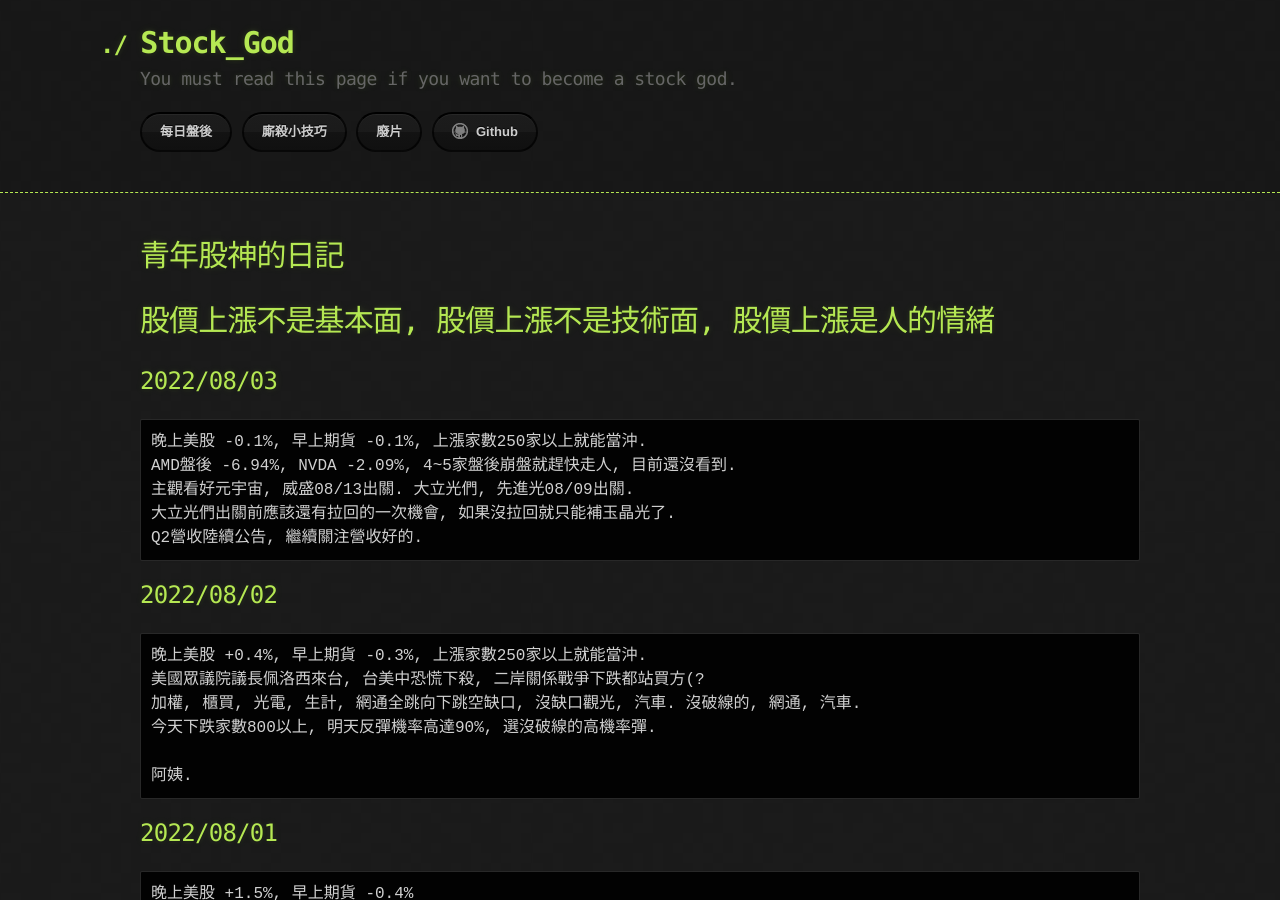
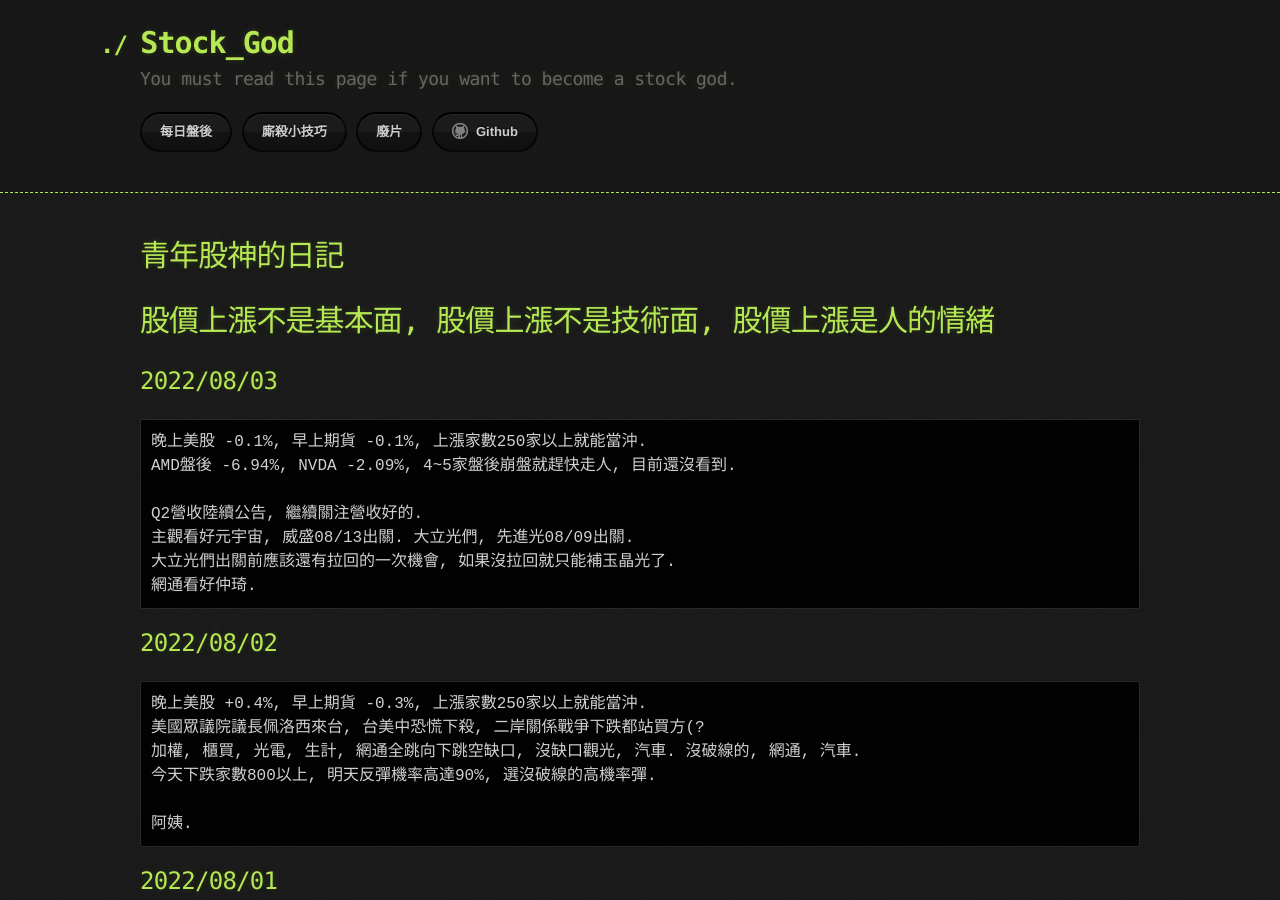
Before and after one commit to lepg5487/Stock_God, a Jekyll site: the page built from index.md, in a window 1280 px wide and 900 px high. Built offline with Jekyll 4.4.1, drawn with Linux system fonts in a browser that asks for light colours; our own code applies the rules of GitHub Pages for plain Markdown files.

Commit message:
Update index.md

````diff
--- a/index.md
+++ b/index.md
@@ -9,9 +9,11 @@ layout: testlayouts
 ```
 晚上美股 -0.1%, 早上期貨 -0.1%, 上漲家數250家以上就能當沖.
 AMD盤後 -6.94%, NVDA -2.09%, 4~5家盤後崩盤就趕快走人, 目前還沒看到.
+
+Q2營收陸續公告, 繼續關注營收好的.
 主觀看好元宇宙, 威盛08/13出關. 大立光們, 先進光08/09出關.
 大立光們出關前應該還有拉回的一次機會, 如果沒拉回就只能補玉晶光了.
-Q2營收陸續公告, 繼續關注營收好的.
+網通看好仲琦.
 ```
 
 ## 2022/08/02
````
